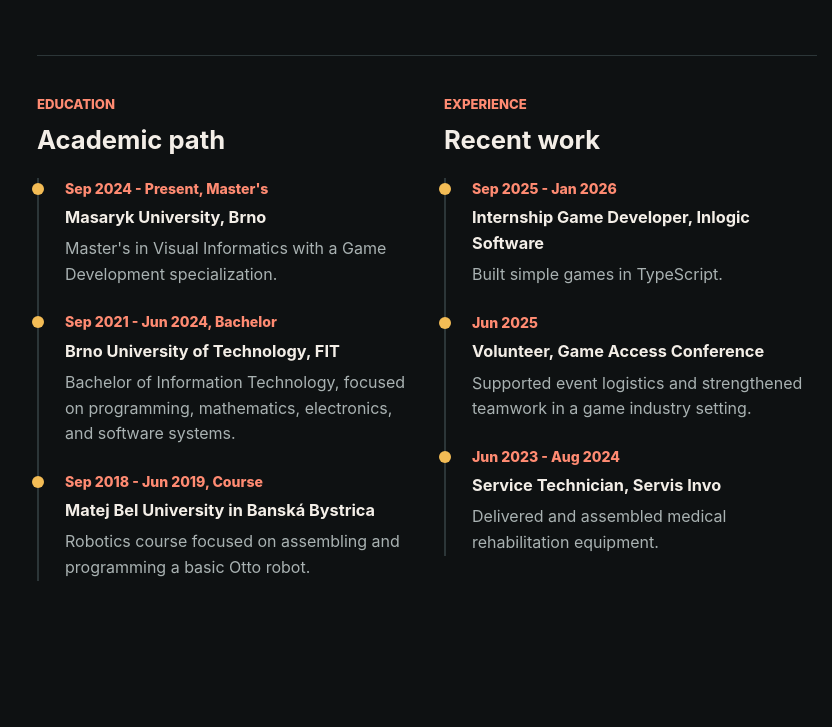
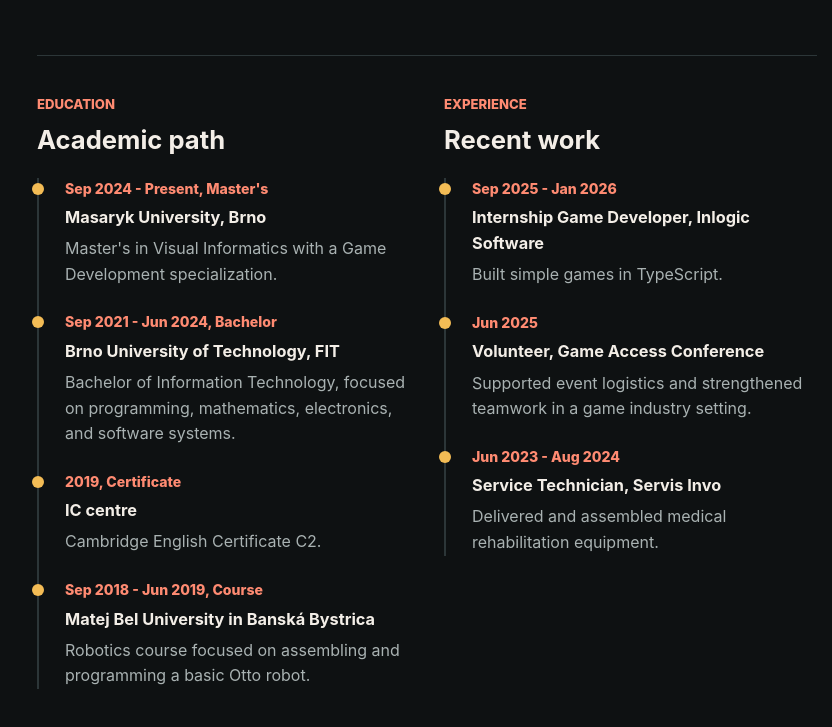
Before and after one commit to krecikminajjj/Portfolio, a plain HTML site: page index.html in a window 1280 px wide. Shown: the part 1056-1783 px from the top of the page, without its empty margins (43-875 px from the left). Before the commit the page ends 1709 px from the top, so only its background shows below. Drawn offline with Linux system fonts and the light colour scheme.

Commit message:
Add Cambridge English Certificate details to index.html

```diff
--- a/index.html
+++ b/index.html
@@ -146,6 +146,11 @@
                 <p>Bachelor of Information Technology, focused on programming, mathematics, electronics, and software systems.</p>
               </li>
               <li>
+                <span>2019, Certificate</span>
+                <strong>IC centre</strong>
+                <p>Cambridge English Certificate C2.</p>
+              </li>
+              <li>
                 <span>Sep 2018 - Jun 2019, Course</span>
                 <strong>Matej Bel University in Banská Bystrica</strong>
                 <p>Robotics course focused on assembling and programming a basic Otto robot.</p>
```
